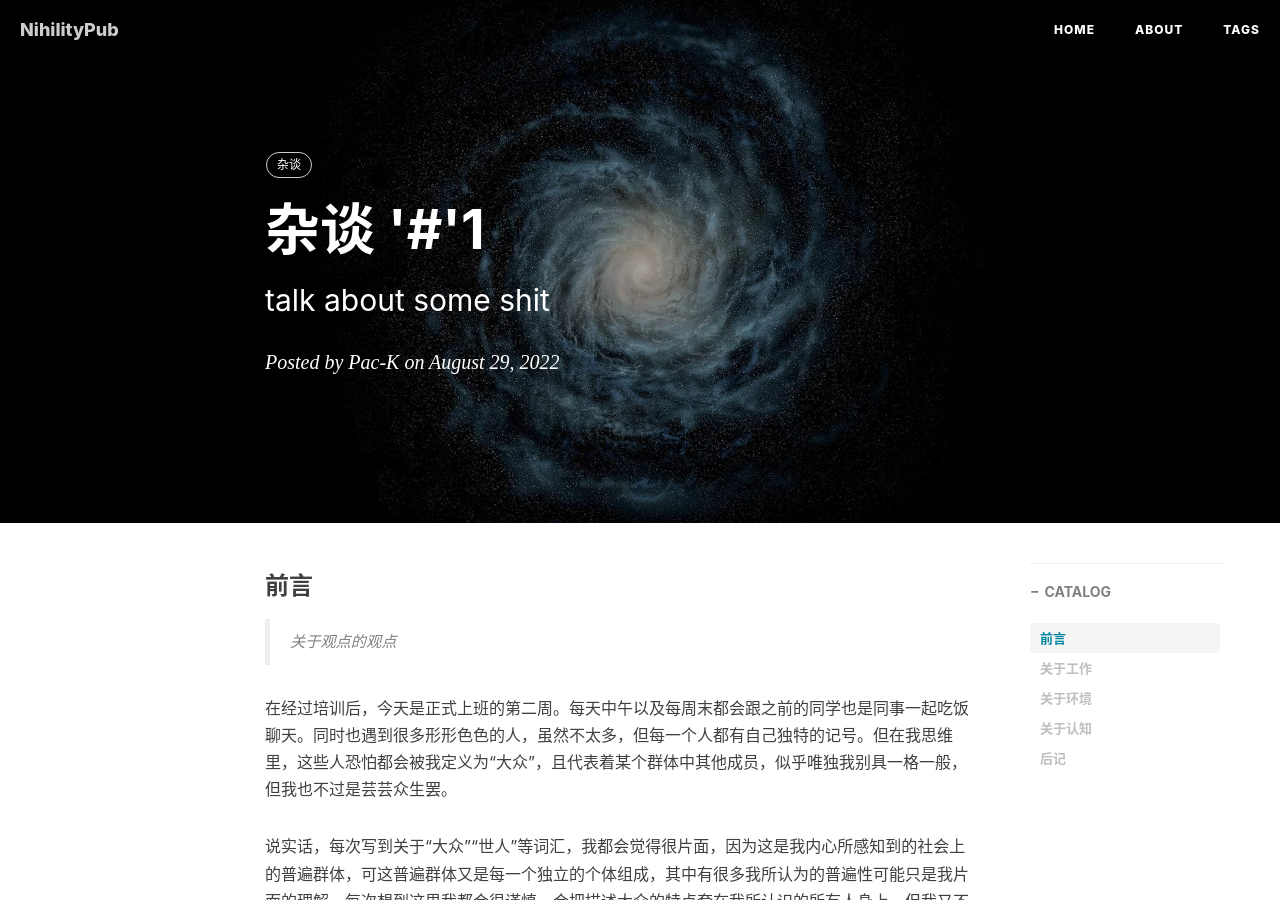
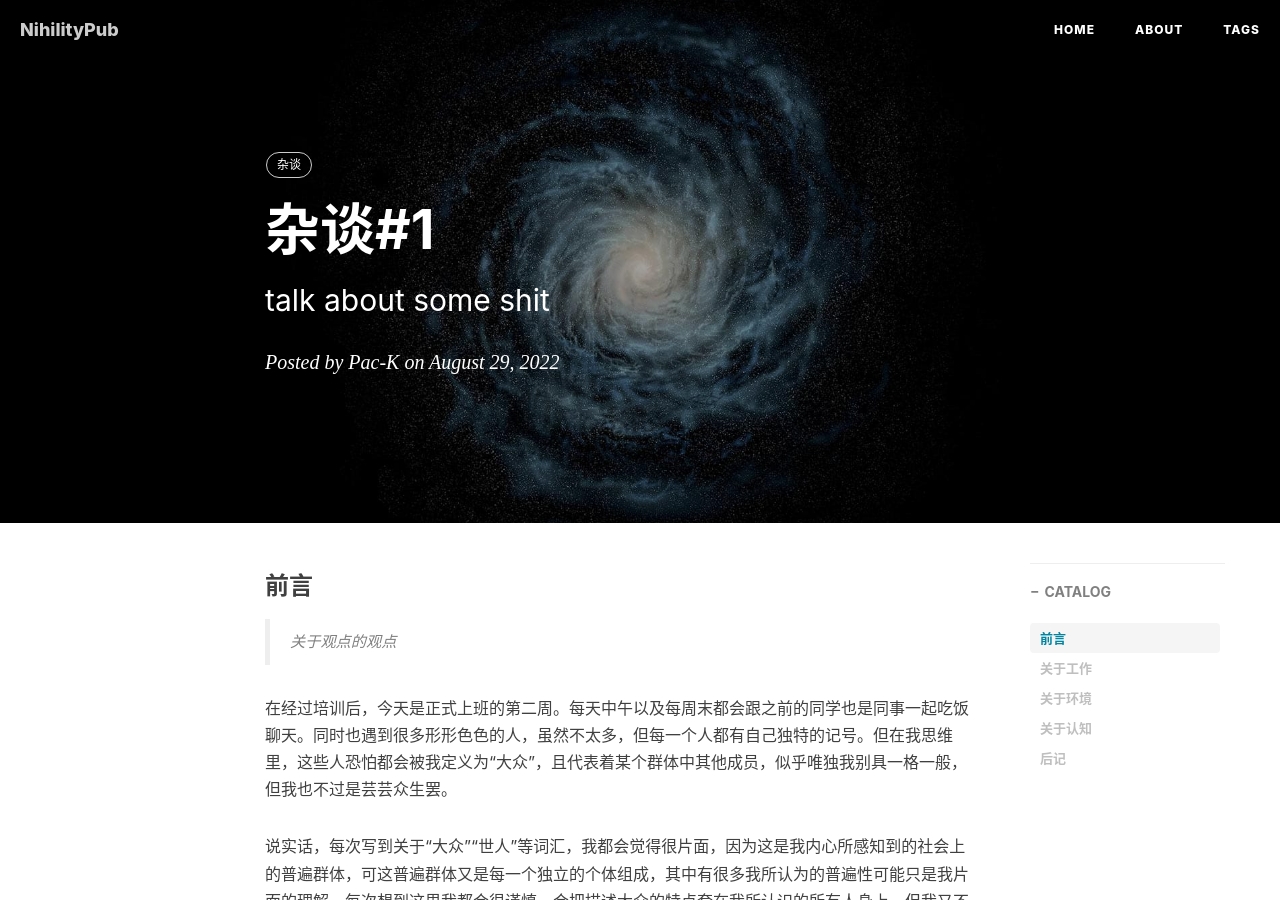
Before and after one commit to n374500601/n374500601.github.io, a Jekyll site: the page built from _posts/2022-08-29-杂谈_#1.md, in a window 1280 px wide and 900 px high. Built offline with Jekyll 4.4.1, drawn with Linux system fonts in a browser that asks for light colours; nearby versions of some CDN libraries; comment, search, counter and statistics services are not loaded.

Commit message:
Revert "ud"
This reverts commit 375b1bd16d4413b154203fd4f856807e45ae7fab.

# Conflicts:
#	_posts/2022-08-29-杂谈_#1.md

```diff
--- a/_posts/2022-08-29-杂谈_#1.md
+++ b/_posts/2022-08-29-杂谈_#1.md
@@ -1,6 +1,6 @@
 ---
 layout:     post
-title:      杂谈 '#'1
+title:      '杂谈#1'
 subtitle:   talk about some shit
 date:       2022-08-29
 author:     Pac-K
```
